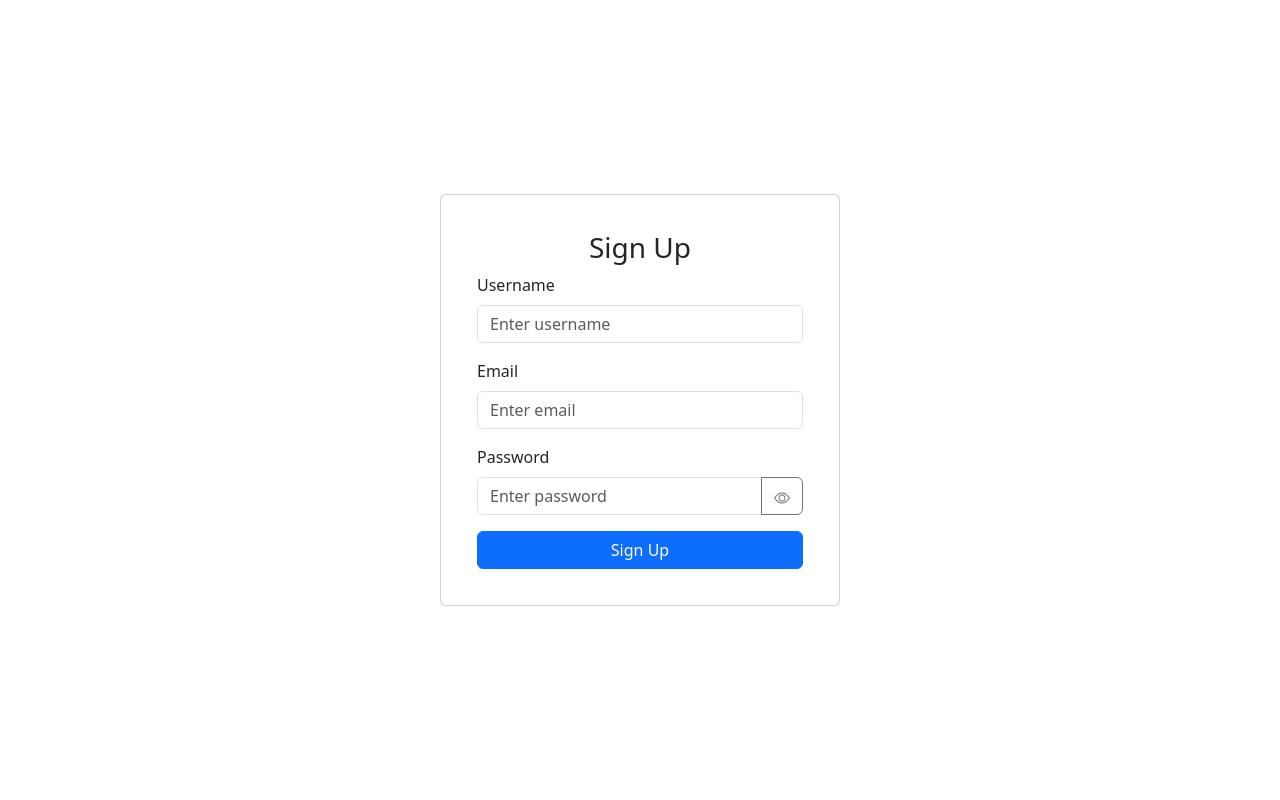
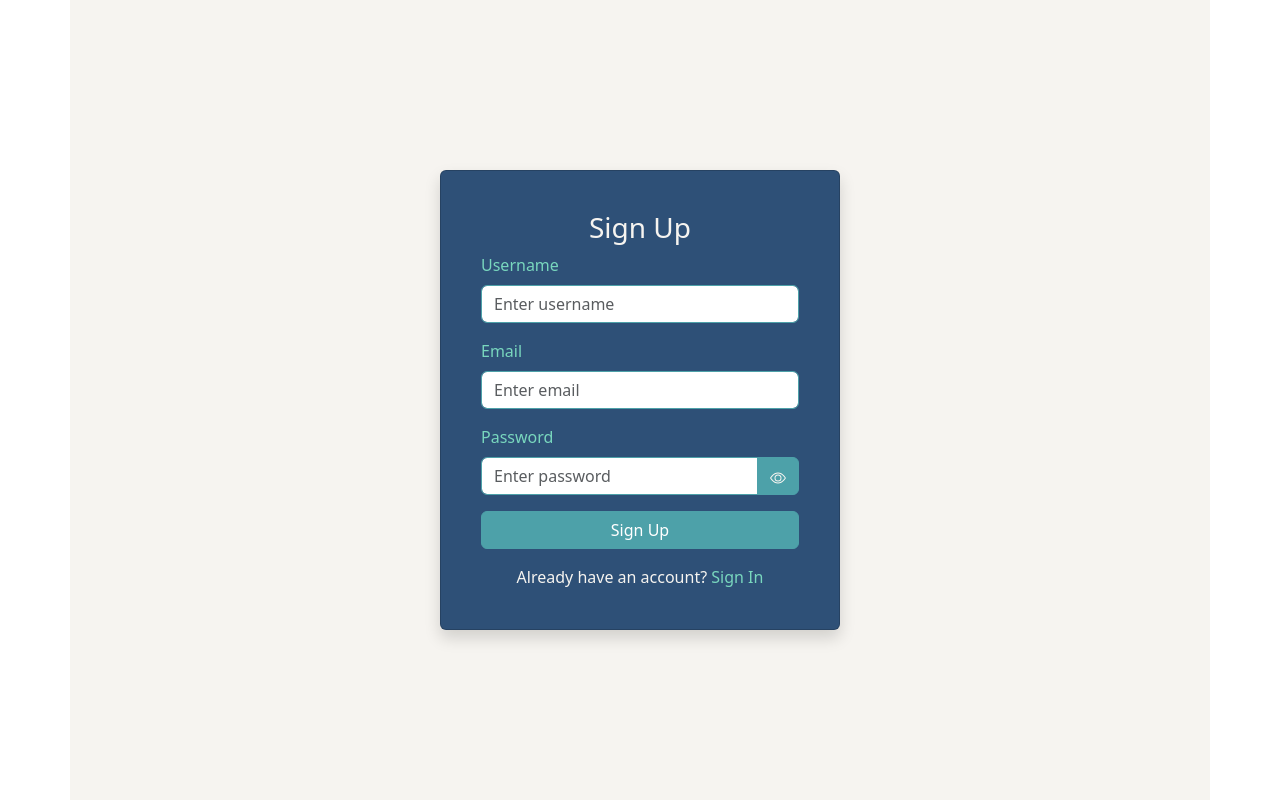
Before and after one commit to aryaarun237/project-management-tool, a React (Vite) app in the folder project-management-tool/: page /signup in a window 1280 px wide. Built offline with nearby package versions, Linux system fonts and the light colour scheme.

Commit message:
changed Signup

```diff
--- a/project-management-tool/src/components/auth/Signin.jsx
+++ b/project-management-tool/src/components/auth/Signin.jsx
@@ -1,5 +1,5 @@
 import React, { useState } from "react";
-import { useNavigate } from "react-router-dom";
+import { useNavigate, Link } from "react-router-dom";
 import { Container, Form, Button, Card, Alert } from "react-bootstrap";
 
 const SignIn = () => {
@@ -21,35 +21,52 @@ const SignIn = () => {
   };
 
   return (
-    <Container className="d-flex justify-content-center align-items-center vh-100">
-      <Card className="p-4 shadow">
+    <Container
+      className="d-flex justify-content-center align-items-center vh-100"
+      style={{ backgroundColor: "#F6F4F0" }} // Light background
+    >
+      <Card className="p-4 shadow" style={{ backgroundColor: "#2E5077", color: "#F6F4F0" }}>
         <h2 className="text-center">Sign In</h2>
         {error && <Alert variant="danger">{error}</Alert>}
         <Form onSubmit={handleSubmit}>
           <Form.Group className="mb-3">
-            <Form.Label>Email</Form.Label>
+            <Form.Label style={{ color: "#79D7BE" }}>Email</Form.Label>
             <Form.Control
               type="email"
               placeholder="Enter email"
               value={email}
               onChange={(e) => setEmail(e.target.value)}
               required
+              style={{ borderColor: "#4DA1A9" }}
             />
           </Form.Group>
           <Form.Group className="mb-3">
-            <Form.Label>Password</Form.Label>
+            <Form.Label style={{ color: "#79D7BE" }}>Password</Form.Label>
             <Form.Control
               type="password"
               placeholder="Enter password"
               value={password}
               onChange={(e) => setPassword(e.target.value)}
               required
+              style={{ borderColor: "#4DA1A9" }}
             />
           </Form.Group>
-          <Button variant="primary" type="submit" className="w-100">
+          <Button
+            type="submit"
+            className="w-100"
+            style={{ backgroundColor: "#4DA1A9", borderColor: "#4DA1A9" }}
+          >
             Sign In
           </Button>
         </Form>
+
+        {/* Signup Link */}
+        <div className="text-center mt-3">
+          <span style={{ color: "#F6F4F0" }}>Don't have an account? </span>
+          <Link to="/signup" style={{ color: "#79D7BE", textDecoration: "none" }}>
+            Sign Up
+          </Link>
+        </div>
       </Card>
     </Container>
   );
--- a/project-management-tool/src/components/auth/Signup.jsx
+++ b/project-management-tool/src/components/auth/Signup.jsx
@@ -1,7 +1,7 @@
 import React, { useState } from "react";
-import { Form, Button, Container, Row, Col, Card, InputGroup } from "react-bootstrap";
+import { Form, Button, Container, Card, InputGroup } from "react-bootstrap";
 import { Eye, EyeSlash } from "react-bootstrap-icons";
-import { useNavigate } from "react-router-dom";
+import { useNavigate, Link } from "react-router-dom";
 
 const Signup = () => {
   const [showPassword, setShowPassword] = useState(false);
@@ -23,13 +23,16 @@ const Signup = () => {
   };
 
   return (
-    <Container className="d-flex justify-content-center align-items-center vh-100">
-      <Card style={{ width: "25rem", padding: "20px" }}>
+    <Container
+      className="d-flex justify-content-center align-items-center vh-100"
+      style={{ backgroundColor: "#F6F4F0" }} // Light background
+    >
+      <Card className="p-4 shadow" style={{ width: "25rem", backgroundColor: "#2E5077", color: "#F6F4F0" }}>
         <Card.Body>
-          <h3 className="text-center">Sign Up</h3>
+          <h3 className="text-center" style={{ color: "#F6F4F0" }}>Sign Up</h3>
           <Form onSubmit={handleSubmit}>
             <Form.Group className="mb-3">
-              <Form.Label>Username</Form.Label>
+              <Form.Label style={{ color: "#79D7BE" }}>Username</Form.Label>
               <Form.Control
                 type="text"
                 name="username"
@@ -37,11 +40,12 @@ const Signup = () => {
                 onChange={handleChange}
                 required
                 placeholder="Enter username"
+                style={{ borderColor: "#4DA1A9" }}
               />
             </Form.Group>
 
             <Form.Group className="mb-3">
-              <Form.Label>Email</Form.Label>
+              <Form.Label style={{ color: "#79D7BE" }}>Email</Form.Label>
               <Form.Control
                 type="email"
                 name="email"
@@ -49,11 +53,12 @@ const Signup = () => {
                 onChange={handleChange}
                 required
                 placeholder="Enter email"
+                style={{ borderColor: "#4DA1A9" }}
               />
             </Form.Group>
 
             <Form.Group className="mb-3">
-              <Form.Label>Password</Form.Label>
+              <Form.Label style={{ color: "#79D7BE" }}>Password</Form.Label>
               <InputGroup>
                 <Form.Control
                   type={showPassword ? "text" : "password"}
@@ -62,17 +67,30 @@ const Signup = () => {
                   onChange={handleChange}
                   required
                   placeholder="Enter password"
+                  style={{ borderColor: "#4DA1A9" }}
                 />
-                <Button variant="outline-secondary" onClick={togglePasswordVisibility}>
+                <Button variant="outline-secondary" onClick={togglePasswordVisibility} style={{ backgroundColor: "#4DA1A9", borderColor: "#4DA1A9", color: "#F6F4F0" }}>
                   {showPassword ? <EyeSlash /> : <Eye />}
                 </Button>
               </InputGroup>
             </Form.Group>
 
-            <Button variant="primary" type="submit" className="w-100">
+            <Button
+              type="submit"
+              className="w-100"
+              style={{ backgroundColor: "#4DA1A9", borderColor: "#4DA1A9" }}
+            >
               Sign Up
             </Button>
           </Form>
+
+          {/* Sign In Link */}
+          <div className="text-center mt-3">
+            <span style={{ color: "#F6F4F0" }}>Already have an account? </span>
+            <Link to="/signin" style={{ color: "#79D7BE", textDecoration: "none" }}>
+              Sign In
+            </Link>
+          </div>
         </Card.Body>
       </Card>
     </Container>
```
